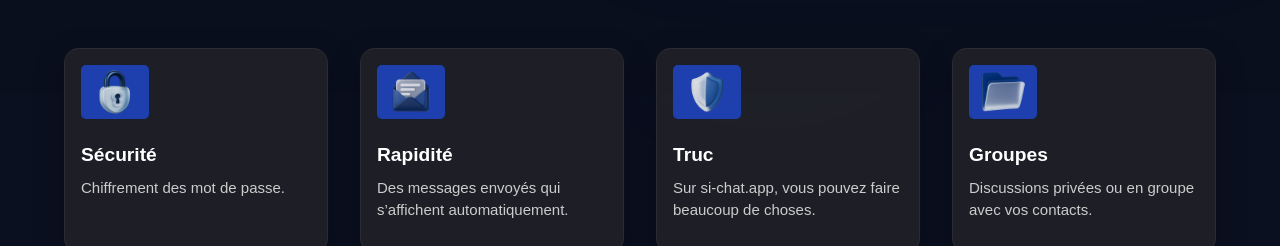
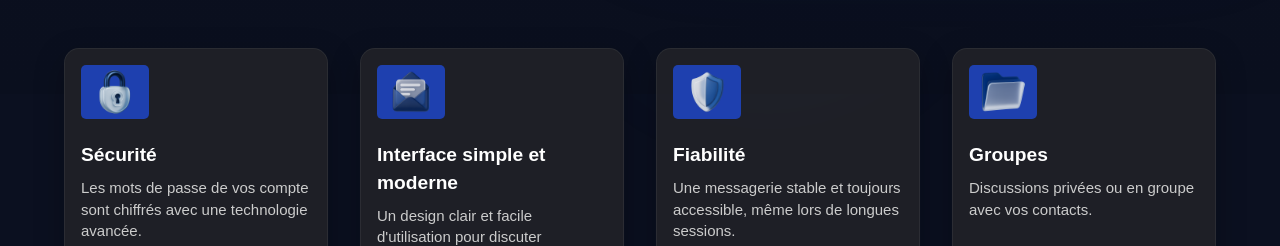
Before and after one commit to Anas-SIBARNI/si-chat, a plain HTML site: page index.html in a window 1280 px wide. Shown: the part 706-952 px from the top of the page. Drawn offline with Linux system fonts and the light colour scheme.

Commit message:
changer les blocks présentation index.html

```diff
--- a/index.html
+++ b/index.html
@@ -46,12 +46,12 @@
                 <div class="element">
                     <span><img src="img/padlock.png" alt="padlock" width="50" height="50"></span>
                     <h4>Sécurité</h4>
-                    <p>Chiffrement des mot de passe.</p>
+                    <p>Les mots de passe de vos compte sont chiffrés avec une technologie avancée.</p>
                 </div>
                 <div class="element">
                     <span><img src="img/letter.png" alt="letter" width="50" height="50"></span>
-                    <h4>Rapidité</h4>
-                    <p>Des messages envoyés qui s’affichent automatiquement.</p>
+                    <h4>Interface simple et moderne</h4>
+                    <p>Un design clair et facile d'utilisation pour discuter facilement.</p>
                 </div>
                 <!--Pas encore de responsive complet-->
                 <!--<div class="element">
@@ -60,9 +60,9 @@
                     <p>Utilisable depuis un ordinateur ou un smartphone.</p>
                 </div>-->
                 <div class="element">
-                  <span><img src="img/shield.png" alt="letter" width="50" height="50"></span>
-                  <h4>Truc</h4>
-                  <p>Sur si-chat.app, vous pouvez faire beaucoup de choses.</p>
+                    <span><img src="img/shield.png" alt="shield" width="50" height="50"></span>
+                    <h4>Fiabilité</h4>
+                    <p>Une messagerie stable et toujours accessible, même lors de longues sessions.</p>
                 </div>
                 <div class="element">
                     <span><img src="img/folder.png" alt="folder" width="50" height="50"></span>
```
